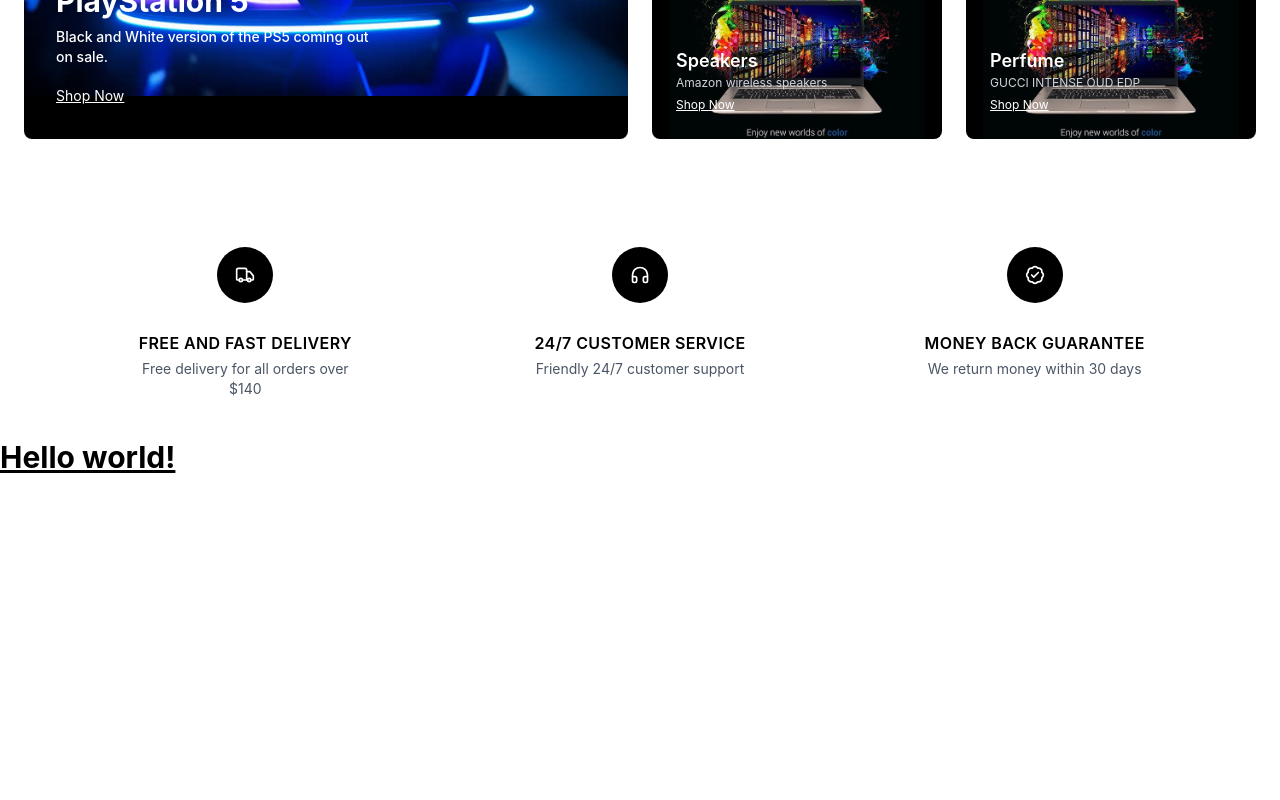
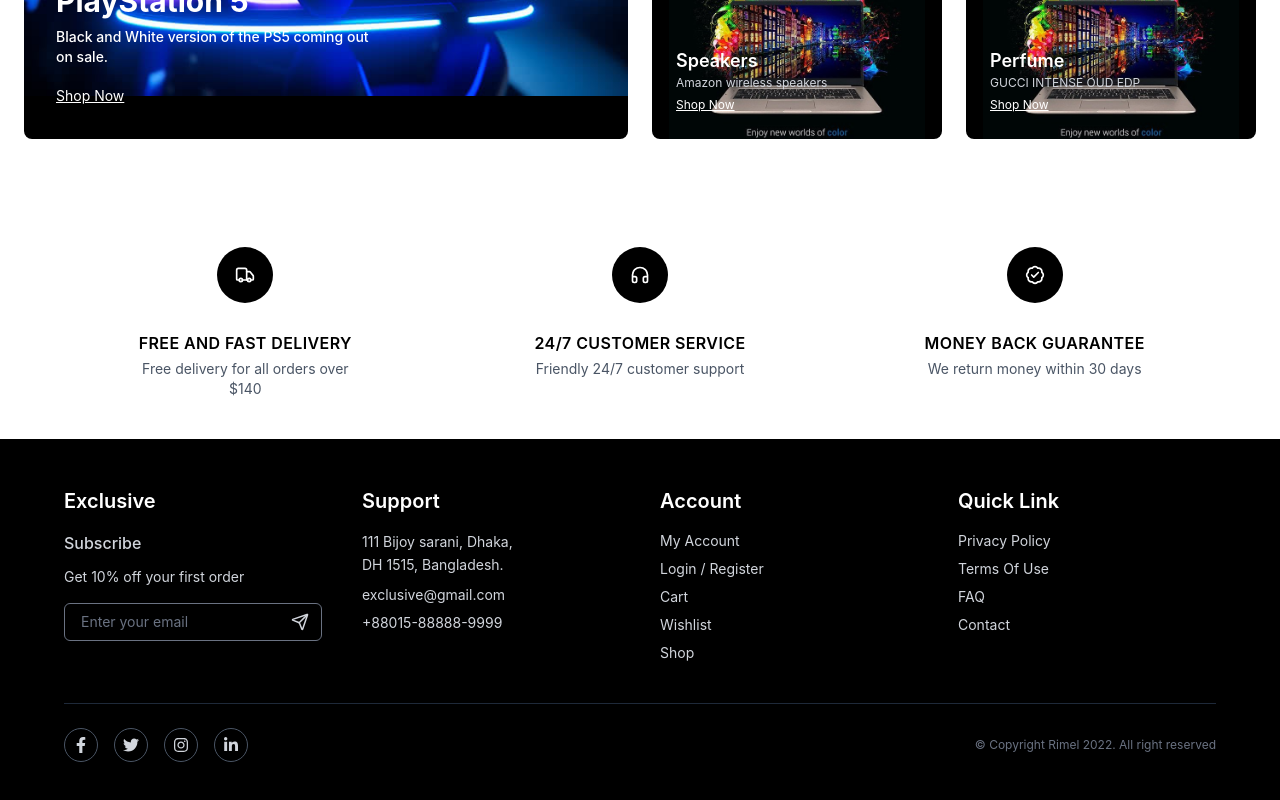
Before and after one commit to Mukunthan-A-R/BleuCiel, a React (Vite) app: page / in a window 1280 px wide. Shown: the part 1508-2308 px from the top of the page. Before the commit the page ends 1983 px from the top, so only its background shows below. Built offline with nearby package versions, Linux system fonts and the light colour scheme.

Commit message:
Foote component

```diff
--- a/package.json
+++ b/package.json
@@ -14,6 +14,7 @@
     "lucide-react": "^1.8.0",
     "react": "^19.2.4",
     "react-dom": "^19.2.4",
+    "react-icons": "^5.6.0",
     "react-router-dom": "^7.14.1",
     "tailwindcss": "^4.2.2"
   },
--- /dev/null
+++ b/src/components/Footer/Footer.jsx
@@ -0,0 +1,106 @@
+import { Send } from "lucide-react";
+import {
+  FaFacebookF,
+  FaTwitter,
+  FaInstagram,
+  FaLinkedinIn
+} from "react-icons/fa";
+
+
+export default function Footer() {
+  return (
+    <footer className="bg-black text-gray-300 px-6 md:px-16 py-12">
+      <div className="max-w-7xl mx-auto">
+
+        {/* GRID */}
+        <div className="grid grid-cols-1 sm:grid-cols-2 lg:grid-cols-4 gap-10">
+
+          {/* Exclusive */}
+          <div>
+            <h2 className="text-white text-xl font-semibold mb-4">Exclusive</h2>
+            <p className="font-medium mb-3">Subscribe</p>
+            <p className="text-sm mb-4">Get 10% off your first order</p>
+
+            <div className="flex items-center border border-gray-500 rounded-md overflow-hidden">
+              <input
+                type="email"
+                placeholder="Enter your email"
+                className="bg-transparent px-4 py-2 text-sm w-full outline-none placeholder:text-gray-500"
+              />
+              <button className="px-3 hover:text-white transition">
+                <Send size={18} />
+              </button>
+            </div>
+          </div>
+
+          {/* Support */}
+          <div>
+            <h2 className="text-white text-xl font-semibold mb-4">Support</h2>
+            <p className="text-sm mb-2 leading-relaxed">
+              111 Bijoy sarani, Dhaka,<br />
+              DH 1515, Bangladesh.
+            </p>
+            <p className="text-sm mb-2">exclusive@gmail.com</p>
+            <p className="text-sm">+88015-88888-9999</p>
+          </div>
+
+          {/* Account */}
+          <div>
+            <h2 className="text-white text-xl font-semibold mb-4">Account</h2>
+            <ul className="space-y-2 text-sm">
+              {["My Account", "Login / Register", "Cart", "Wishlist", "Shop"].map((item) => (
+                <li
+                  key={item}
+                  className="hover:text-white cursor-pointer transition"
+                >
+                  {item}
+                </li>
+              ))}
+            </ul>
+          </div>
+
+          {/* Quick Link */}
+          <div>
+            <h2 className="text-white text-xl font-semibold mb-4">Quick Link</h2>
+            <ul className="space-y-2 text-sm">
+              {["Privacy Policy", "Terms Of Use", "FAQ", "Contact"].map((item) => (
+                <li
+                  key={item}
+                  className="hover:text-white cursor-pointer transition"
+                >
+                  {item}
+                </li>
+              ))}
+            </ul>
+          </div>
+
+        </div>
+
+        {/* SOCIAL + COPYRIGHT */}
+        <div className="mt-10 border-t border-gray-800 pt-6 flex flex-col md:flex-row items-center justify-between gap-4">
+
+          {/* Social Icons */}
+          <div className="flex space-x-4">
+            {[ FaFacebookF,
+  FaTwitter,
+  FaInstagram,
+  FaLinkedinIn].map((Icon, idx) => (
+              <span
+                key={idx}
+                className="p-2 border border-gray-600 rounded-full hover:bg-white hover:text-black transition cursor-pointer"
+              >
+                <Icon size={16} />
+              </span>
+            ))}
+          </div>
+
+          {/* Copyright */}
+          <p className="text-xs text-gray-500 text-center md:text-right">
+            © Copyright Rimel 2022. All right reserved
+          </p>
+        </div>
+
+      </div>
+    </footer>
+  );
+}
--- a/src/pages/Home.jsx
+++ b/src/pages/Home.jsx
@@ -5,6 +5,7 @@
 import BestSellers from '../components/HomePage/BestSellers'
 import FeaturedProducts from '../components/HomePage/FeaturedProducts'
 import FeatureHighlights from '../components/HomePage/FeatureHighlights'
+import Footer from '../components/Footer/Footer'
 
 const Home = () => {
   return (
@@ -23,9 +24,7 @@
 
         <FeatureHighlights></FeatureHighlights>
 
-            <h1 class="text-3xl font-bold underline">
-            Hello world!
-            </h1>
+          <Footer></Footer>
     </div>
   )
 }
```
Also changed, not shown: 1 other file (tests, documents, lock files or other folders).
